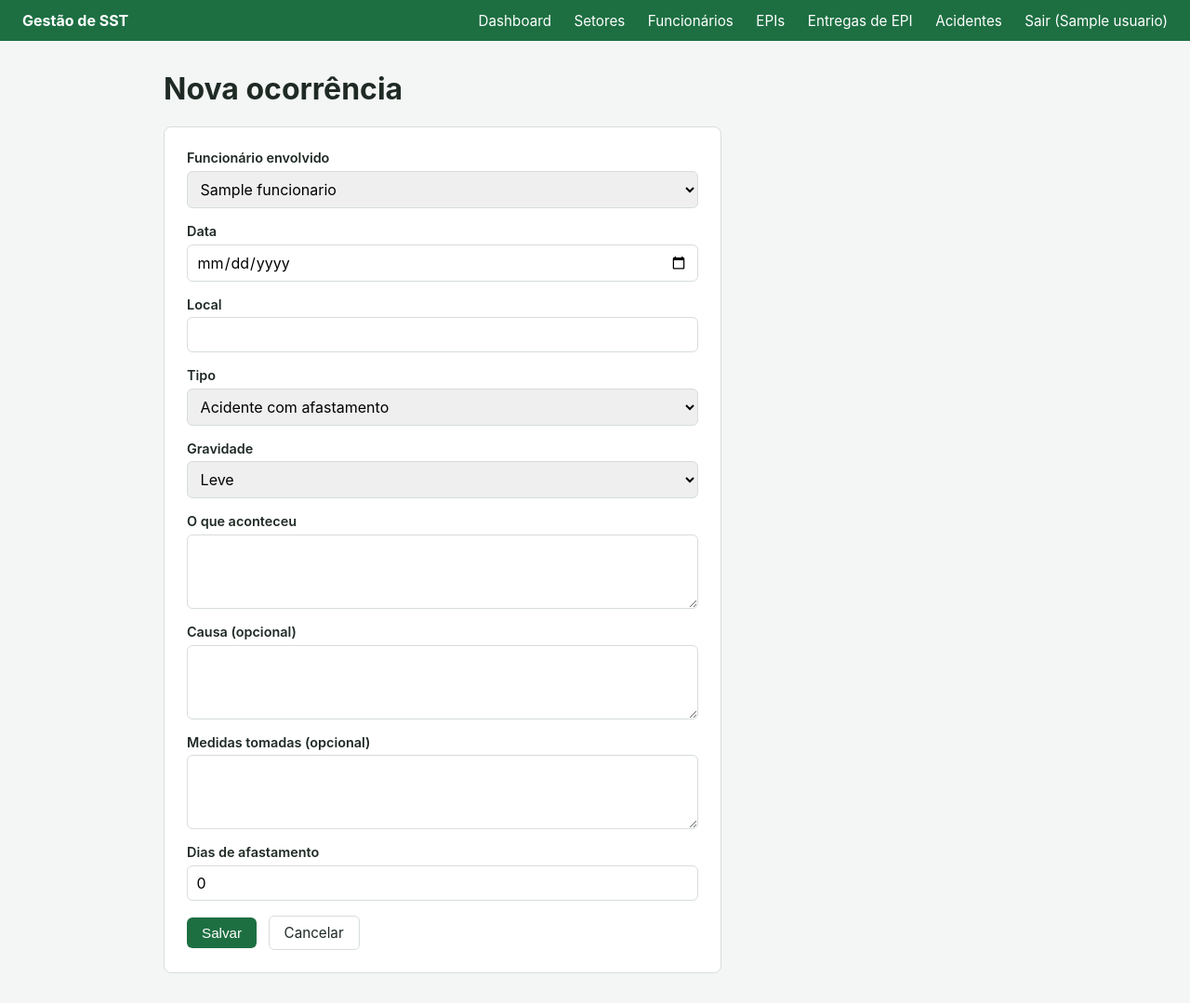
After one commit to wrafael2000/wrafael2000, a Flask app: page /acidentes/novo in a window 1280 px wide. The commit adds this page. Shown: the whole page at 93% size. Run offline with Flask 3, Linux system fonts and the light colour scheme; a user stored in the database is signed in; tables that the repository leaves empty hold one stand-in row (values such as "Sample post").

Commit message:
Fase 3: registro de acidentes e incidentes com relatório
Adiciona o cadastro de acidentes/incidentes vinculados a
funcionários (local, tipo, gravidade, descrição, causa, medidas
tomadas, dias de afastamento), uma página de relatório com totais
por gravidade/tipo/mês, e um contador de acidentes recentes no
dashboard.

Co-Authored-By: Claude Sonnet 5 <noreply@anthropic.com>
Claude-Session: https://claude.ai/code/session_018bgF5UdVB616nZafcTs6Nv

```diff
--- a/app/__init__.py
+++ b/app/__init__.py
@@ -19,6 +19,7 @@ def create_app(config_class=Config):
     with app.app_context():
         from . import models  # noqa: F401  (garante que os models sejam registrados)
         from .cli import registrar_comandos
+        from .routes.acidentes import acidentes_bp
         from .routes.auth import auth_bp
         from .routes.entregas_epi import entregas_epi_bp
         from .routes.epis import epis_bp
@@ -32,6 +33,7 @@ def create_app(config_class=Config):
         app.register_blueprint(funcionarios_bp)
         app.register_blueprint(epis_bp)
         app.register_blueprint(entregas_epi_bp)
+        app.register_blueprint(acidentes_bp)
 
         registrar_comandos(app)
 
--- a/app/forms.py
+++ b/app/forms.py
@@ -7,8 +7,11 @@ from wtforms import (
     SelectField,
     StringField,
     SubmitField,
+    TextAreaField,
 )
 from wtforms.validators import DataRequired, Email, Length, NumberRange, Optional
+
+from .models.acidente import GRAVIDADES, TIPOS_ACIDENTE
 
 
 class LoginForm(FlaskForm):
@@ -52,3 +55,20 @@ class EntregaEpiForm(FlaskForm):
     )
     observacao = StringField("Observação", validators=[Optional(), Length(max=255)])
     submit = SubmitField("Salvar")
+
+
+class AcidenteForm(FlaskForm):
+    funcionario_id = SelectField("Funcionário envolvido", coerce=int, validators=[DataRequired()])
+    data = DateField("Data", validators=[DataRequired()])
+    local = StringField("Local", validators=[DataRequired(), Length(max=150)])
+    tipo = SelectField("Tipo", choices=[(t, t) for t in TIPOS_ACIDENTE], validators=[DataRequired()])
+    gravidade = SelectField(
+        "Gravidade", choices=[(g, g) for g in GRAVIDADES], validators=[DataRequired()]
+    )
+    descricao = TextAreaField("O que aconteceu", validators=[DataRequired()])
+    causa = TextAreaField("Causa (opcional)", validators=[Optional()])
+    medidas_tomadas = TextAreaField("Medidas tomadas (opcional)", validators=[Optional()])
+    dias_afastamento = IntegerField(
+        "Dias de afastamento", default=0, validators=[Optional(), NumberRange(min=0)]
+    )
+    submit = SubmitField("Salvar")
--- a/app/models/__init__.py
+++ b/app/models/__init__.py
@@ -1,7 +1,8 @@
+from .acidente import Acidente
 from .entrega_epi import EntregaEpi
 from .epi import Epi
 from .funcionario import Funcionario
 from .setor import Setor
 from .usuario import Usuario
 
-__all__ = ["Usuario", "Setor", "Funcionario", "Epi", "EntregaEpi"]
+__all__ = ["Usuario", "Setor", "Funcionario", "Epi", "EntregaEpi", "Acidente"]
--- /dev/null
+++ b/app/models/acidente.py
@@ -0,0 +1,31 @@
+from ..extensions import db
+
+TIPOS_ACIDENTE = [
+    "Acidente com afastamento",
+    "Acidente sem afastamento",
+    "Incidente/quase-acidente",
+]
+
+GRAVIDADES = ["Leve", "Moderada", "Grave", "Fatal"]
+
+
+class Acidente(db.Model):
+    """Registro de acidente, incidente ou quase-acidente de trabalho."""
+
+    __tablename__ = "acidentes"
+
+    id = db.Column(db.Integer, primary_key=True)
+    data = db.Column(db.Date, nullable=False)
+    local = db.Column(db.String(150), nullable=False)
+    tipo = db.Column(db.String(40), nullable=False)
+    gravidade = db.Column(db.String(20), nullable=False)
+    descricao = db.Column(db.Text, nullable=False)
+    causa = db.Column(db.Text)
+    medidas_tomadas = db.Column(db.Text)
+    dias_afastamento = db.Column(db.Integer, default=0)
+
+    funcionario_id = db.Column(db.Integer, db.ForeignKey("funcionarios.id"), nullable=False)
+    funcionario = db.relationship("Funcionario")
+
+    def __repr__(self):
+        return f"<Acidente {self.id} - {self.funcionario_id}>"
--- /dev/null
+++ b/app/routes/acidentes.py
@@ -0,0 +1,105 @@
+from collections import Counter
+from datetime import date, timedelta
+
+from flask import Blueprint, flash, redirect, render_template, url_for
+from flask_login import login_required
+
+from ..extensions import db
+from ..forms import AcidenteForm
+from ..models import Acidente, Funcionario
+
+acidentes_bp = Blueprint("acidentes", __name__, url_prefix="/acidentes")
+
+
+def _preencher_funcionarios(form):
+    form.funcionario_id.choices = [
+        (f.id, f.nome) for f in Funcionario.query.order_by(Funcionario.nome).all()
+    ]
+
+
+@acidentes_bp.route("/")
+@login_required
+def listar():
+    acidentes = Acidente.query.order_by(Acidente.data.desc()).all()
+    return render_template("acidentes/listar.html", acidentes=acidentes)
+
+
+@acidentes_bp.route("/novo", methods=["GET", "POST"])
+@login_required
+def novo():
+    form = AcidenteForm()
+    _preencher_funcionarios(form)
+    if form.validate_on_submit():
+        acidente = Acidente(
+            funcionario_id=form.funcionario_id.data,
+            data=form.data.data,
+            local=form.local.data.strip(),
+            tipo=form.tipo.data,
+            gravidade=form.gravidade.data,
+            descricao=form.descricao.data,
+            causa=form.causa.data,
+            medidas_tomadas=form.medidas_tomadas.data,
+            dias_afastamento=form.dias_afastamento.data or 0,
+        )
+        db.session.add(acidente)
+        db.session.commit()
+        flash("Ocorrência registrada com sucesso.", "success")
+        return redirect(url_for("acidentes.listar"))
+    return render_template("acidentes/form.html", form=form, titulo="Nova ocorrência")
+
+
+@acidentes_bp.route("/<int:acidente_id>/editar", methods=["GET", "POST"])
+@login_required
+def editar(acidente_id):
+    acidente = Acidente.query.get_or_404(acidente_id)
+    form = AcidenteForm(obj=acidente)
+    _preencher_funcionarios(form)
+    if form.validate_on_submit():
+        acidente.funcionario_id = form.funcionario_id.data
+        acidente.data = form.data.data
+        acidente.local = form.local.data.strip()
+        acidente.tipo = form.tipo.data
+        acidente.gravidade = form.gravidade.data
+        acidente.descricao = form.descricao.data
+        acidente.causa = form.causa.data
+        acidente.medidas_tomadas = form.medidas_tomadas.data
+        acidente.dias_afastamento = form.dias_afastamento.data or 0
+        db.session.commit()
+        flash("Ocorrência atualizada com sucesso.", "success")
+        return redirect(url_for("acidentes.listar"))
+    return render_template("acidentes/form.html", form=form, titulo="Editar ocorrência")
+
+
+@acidentes_bp.route("/<int:acidente_id>/excluir", methods=["POST"])
+@login_required
+def excluir(acidente_id):
+    acidente = Acidente.query.get_or_404(acidente_id)
+    db.session.delete(acidente)
+    db.session.commit()
+    flash("Ocorrência removida.", "info")
+    return redirect(url_for("acidentes.listar"))
+
+
+@acidentes_bp.route("/relatorio")
+@login_required
+def relatorio():
+    acidentes = Acidente.query.all()
+
+    por_gravidade = Counter(a.gravidade for a in acidentes)
+    por_tipo = Counter(a.tipo for a in acidentes)
+    total_dias_afastamento = sum(a.dias_afastamento or 0 for a in acidentes)
+
+    doze_meses_atras = date.today().replace(day=1) - timedelta(days=365)
+    por_mes = Counter(
+        a.data.strftime("%Y-%m") for a in acidentes if a.data >= doze_meses_atras
+    )
+    por_mes_ordenado = sorted(por_mes.items())
+
+    return render_template(
+        "acidentes/relatorio.html",
+        total=len(acidentes),
+        por_gravidade=por_gravidade,
+        por_tipo=por_tipo,
+        total_dias_afastamento=total_dias_afastamento,
+        por_mes=por_mes_ordenado,
+    )
--- a/app/routes/main.py
+++ b/app/routes/main.py
@@ -3,7 +3,7 @@ from datetime import date, timedelta
 from flask import Blueprint, redirect, render_template, url_for
 from flask_login import login_required
 
-from ..models import EntregaEpi, Funcionario, Setor
+from ..models import Acidente, EntregaEpi, Funcionario, Setor
 
 main_bp = Blueprint("main", __name__)
 
@@ -26,10 +26,14 @@ def dashboard():
         EntregaEpi.data_validade >= hoje, EntregaEpi.data_validade <= limite_alerta
     ).count()
 
+    limite_30_dias = hoje - timedelta(days=30)
+    acidentes_recentes = Acidente.query.filter(Acidente.data >= limite_30_dias).count()
+
     return render_template(
         "dashboard.html",
         total_funcionarios=total_funcionarios,
         total_setores=total_setores,
         epis_vencidos=epis_vencidos,
         epis_vencendo=epis_vencendo,
+        acidentes_recentes=acidentes_recentes,
     )
--- a/app/static/css/style.css
+++ b/app/static/css/style.css
@@ -63,7 +63,15 @@ label { font-weight: 600; font-size: 0.9rem; }
   border: 1px solid var(--cor-borda);
   border-radius: 6px;
   font-size: 1rem;
+  font-family: inherit;
 }
+
+.textarea {
+  min-height: 80px;
+  resize: vertical;
+}
+
+.card-larga { max-width: 600px; }
 
 .botao, .botao-secundario, .link-botao {
   display: inline-block;
@@ -108,7 +116,7 @@ label { font-weight: 600; font-size: 0.9rem; }
 }
 .tabela .acoes { display: flex; gap: 0.75rem; }
 
-.cards-resumo { display: flex; gap: 1rem; margin-bottom: 1.5rem; }
+.cards-resumo { display: flex; flex-wrap: wrap; gap: 1rem; margin-bottom: 1.5rem; }
 .card-resumo {
   background: white;
   border: 1px solid var(--cor-borda);
--- /dev/null
+++ b/app/templates/acidentes/form.html
@@ -0,0 +1,51 @@
+{% extends "base.html" %}
+{% block titulo %}{{ titulo }} - Gestão de SST{% endblock %}
+{% block conteudo %}
+<h1>{{ titulo }}</h1>
+<form method="post" novalidate class="card card-larga">
+  {{ form.hidden_tag() }}
+  <div class="campo">
+    {{ form.funcionario_id.label }}
+    {{ form.funcionario_id(class_="input") }}
+    {% for erro in form.funcionario_id.errors %}<span class="erro">{{ erro }}</span>{% endfor %}
+  </div>
+  <div class="campo">
+    {{ form.data.label }}
+    {{ form.data(class_="input") }}
+    {% for erro in form.data.errors %}<span class="erro">{{ erro }}</span>{% endfor %}
+  </div>
+  <div class="campo">
+    {{ form.local.label }}
+    {{ form.local(class_="input") }}
+    {% for erro in form.local.errors %}<span class="erro">{{ erro }}</span>{% endfor %}
+  </div>
+  <div class="campo">
+    {{ form.tipo.label }}
+    {{ form.tipo(class_="input") }}
+  </div>
+  <div class="campo">
+    {{ form.gravidade.label }}
+    {{ form.gravidade(class_="input") }}
+  </div>
+  <div class="campo">
+    {{ form.descricao.label }}
+    {{ form.descricao(class_="input textarea") }}
+    {% for erro in form.descricao.errors %}<span class="erro">{{ erro }}</span>{% endfor %}
+  </div>
+  <div class="campo">
+    {{ form.causa.label }}
+    {{ form.causa(class_="input textarea") }}
+  </div>
+  <div class="campo">
+    {{ form.medidas_tomadas.label }}
+    {{ form.medidas_tomadas(class_="input textarea") }}
+  </div>
+  <div class="campo">
+    {{ form.dias_afastamento.label }}
+    {{ form.dias_afastamento(class_="input") }}
+    {% for erro in form.dias_afastamento.errors %}<span class="erro">{{ erro }}</span>{% endfor %}
+  </div>
+  {{ form.submit(class_="botao") }}
+  <a href="{{ url_for('acidentes.listar') }}" class="botao-secundario">Cancelar</a>
+</form>
+{% endblock %}
--- a/app/templates/base.html
+++ b/app/templates/base.html
@@ -16,6 +16,7 @@
       <a href="{{ url_for('funcionarios.listar') }}">Funcionários</a>
       <a href="{{ url_for('epis.listar') }}">EPIs</a>
       <a href="{{ url_for('entregas_epi.listar') }}">Entregas de EPI</a>
+      <a href="{{ url_for('acidentes.listar') }}">Acidentes</a>
       <a href="{{ url_for('auth.logout') }}">Sair ({{ current_user.nome }})</a>
     </div>
   </nav>
```
Also changed, not shown: app/templates/acidentes/listar.html (added, +54 -0 lines), app/templates/acidentes/relatorio.html (added, +55 -0 lines), app/templates/dashboard.html (+6 -1 lines), README.md.
